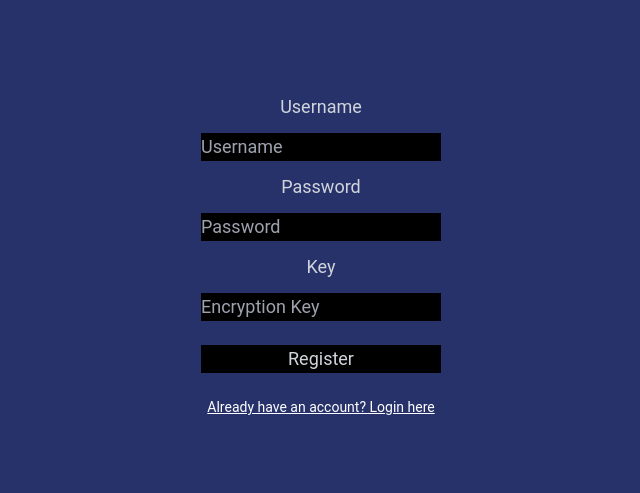
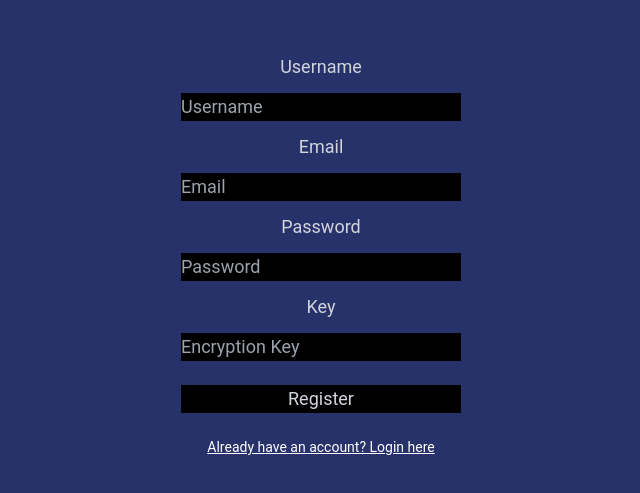
Before and after one commit to moeb15/Password-Manager, a React (Create React App) app in the folder frontend/: page /register in a window 1280 px wide. Shown: the part 139-632 px from the top of the page, without its empty margins (319-959 px from the left). Built offline with nearby package versions, Linux system fonts and the light colour scheme.

Commit message:
email field added

```diff
--- a/frontend/src/components/Login.js
+++ b/frontend/src/components/Login.js
@@ -3,7 +3,7 @@ import { Link } from "react-router-dom";
 import { useNavigate } from "react-router-dom";
 
 function Login(){
-    const [ user,setUser ] = useState("");
+    const [ email,setEmail ] = useState("");
     const [ pwd,setPwd ] = useState("");
     const navigate = useNavigate();
 
@@ -16,7 +16,7 @@ function Login(){
                 "Content-Type":"application/json"
             },
             body:JSON.stringify({
-                username:user,
+                email:email,
                 password:pwd
             })
         }
@@ -39,13 +39,13 @@ function Login(){
     return(
         <div className="w-full h-screen text-center items-center
                         text-gray-300 flex flex-col justify-center">
-            <form className="flex flex-col w-[30vh] text-lg"
+            <form className="flex flex-col w-[35vh] text-lg"
                   onSubmit={handleSubmit}>
-                <label htmlFor="username">Username</label>
-                <input type="text"
-                       placeholder="Username"
-                       value={user}
-                       onChange={e=>setUser(e.target.value)}
+                <label htmlFor="email">Email</label>
+                <input type="email"
+                       placeholder="Email"
+                       value={email}
+                       onChange={e=>setEmail(e.target.value)}
                        className="bg-black my-3"/>
 
                 <label htmlFor="password">Password</label>
--- a/frontend/src/components/Register.js
+++ b/frontend/src/components/Register.js
@@ -4,6 +4,7 @@ import { Link } from "react-router-dom";
 function Register(){
     const [ user,setUser ] = useState("");
     const [ pwd,setPwd ] = useState("");
+    const [ email,setEmail ] = useState("");
     const [ key,setKey ] = useState("");
 
     const handleSubmit = async(e) => {
@@ -17,7 +18,8 @@ function Register(){
             body:JSON.stringify({
                 username:user,
                 password:pwd,
-                masterkey:key
+                masterkey:key,
+                email:email
             })
         }
 
@@ -36,13 +38,20 @@ function Register(){
     return(
         <div className="w-full h-screen text-center items-center
                         text-gray-300 flex flex-col justify-center">
-            <form className="flex flex-col w-[30vh] text-lg"
+            <form className="flex flex-col w-[35vh] text-lg"
                   onSubmit={handleSubmit}>
                 <label htmlFor="username">Username</label>
                 <input type="text"
                        placeholder="Username"
                        value={user}
                        onChange={e=>setUser(e.target.value)}
+                       className="bg-black my-3"/>
+
+                <label htmlFor="email">Email</label>
+                <input type="email"
+                       placeholder="Email"
+                       value={email}
+                       onChange={e=>setEmail(e.target.value)}
                        className="bg-black my-3"/>
 
                 <label htmlFor="password">Password</label>
```
